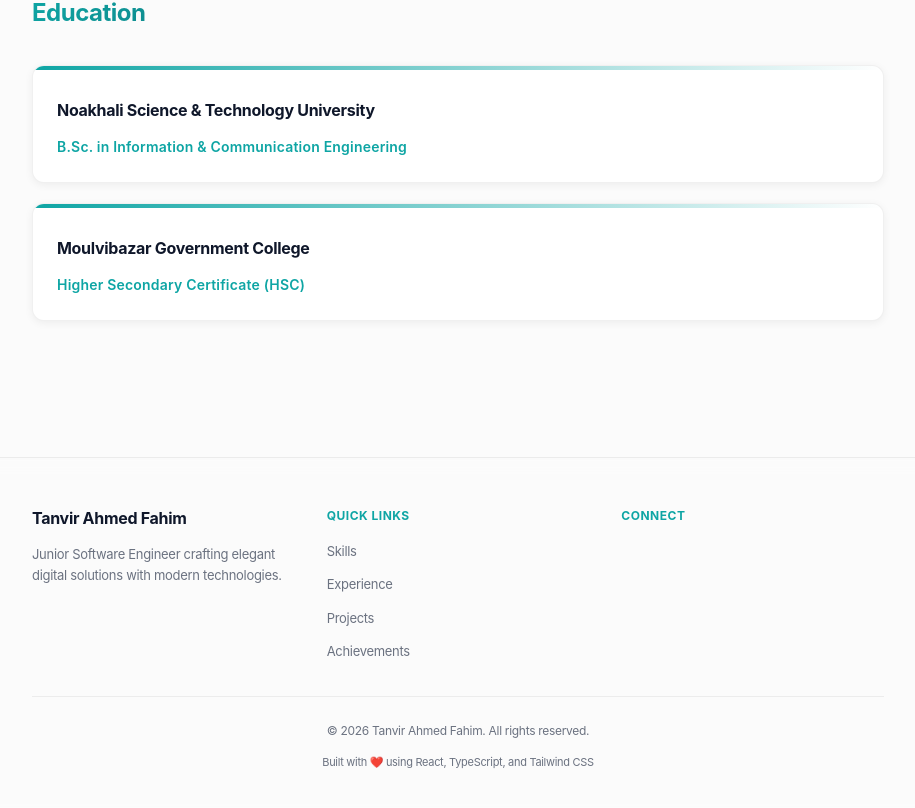
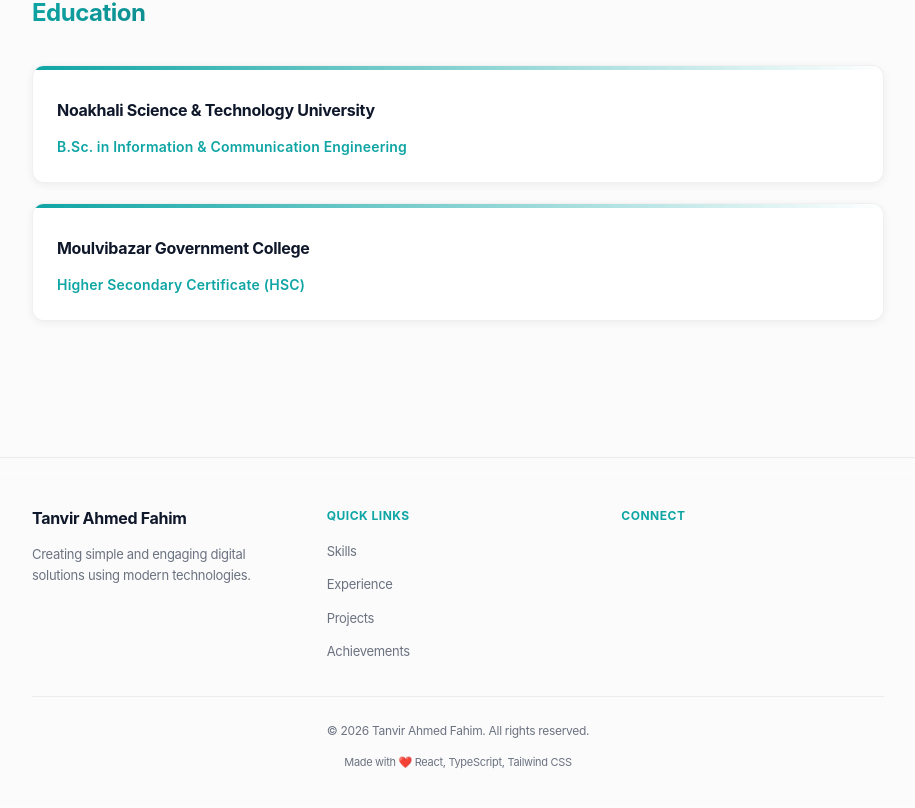
Before and after one commit to tfahim00/tfahim00.github.io, a React (Vite) app: page / in a window 1280 px wide. Shown: the part 2008-2816 px from the top of the page, without its empty margins (182-1097 px from the left). Built offline with nearby package versions, Linux system fonts and the light colour scheme; some icons are missing.

Commit message:
Added translation for footer

```diff
--- a/src/components/Footer.tsx
+++ b/src/components/Footer.tsx
@@ -1,5 +1,6 @@
 import { getThemeColors, getIsDark } from '../theme/colors'
 import { Icon } from '@iconify/react'
+import { t } from 'i18next'
 
 export default function Footer() {
   const isDark = getIsDark()
@@ -33,7 +34,7 @@
               margin: '0 0 12px 0',
               color: textColor
             }}>
-              Tanvir Ahmed Fahim
+              {t('header.name')}
             </h3>
             <p style={{
               fontSize: '13px',
@@ -41,7 +42,7 @@
               margin: 0,
               lineHeight: '1.6'
             }}>
-              Junior Software Engineer crafting elegant digital solutions with modern technologies.
+              {t('footer.bio')}
             </p>
           </div>
 
@@ -55,7 +56,7 @@
               margin: '0 0 12px 0',
               letterSpacing: '0.5px'
             }}>
-              Quick Links
+              {t('footer.quickLinks')}
             </h4>
             <ul style={{
               listStyle: 'none',
@@ -65,10 +66,10 @@
               flexDirection: 'column',
               gap: '8px'
             }}>
-              <li><a href="#skills" style={{ fontSize: '13px', color: mutedColor }}>Skills</a></li>
-              <li><a href="#experience" style={{ fontSize: '13px', color: mutedColor }}>Experience</a></li>
-              <li><a href="#projects" style={{ fontSize: '13px', color: mutedColor }}>Projects</a></li>
-              <li><a href="#achievements" style={{ fontSize: '13px', color: mutedColor }}>Achievements</a></li>
+              <li><a href="#skills" style={{ fontSize: '13px', color: mutedColor }}>{t('nav.skills')}</a></li>
+              <li><a href="#experience" style={{ fontSize: '13px', color: mutedColor }}>{t('nav.experience')}</a></li>
+              <li><a href="#projects" style={{ fontSize: '13px', color: mutedColor }}>{t('nav.projects')}</a></li>
+              <li><a href="#achievements" style={{ fontSize: '13px', color: mutedColor }}>{t('nav.achievements')}</a></li>
             </ul>
           </div>
 
@@ -82,7 +83,7 @@
               margin: '0 0 12px 0',
               letterSpacing: '0.5px'
             }}>
-              Connect
+              {t('footer.connect')}
             </h4>
             <div style={{
               display: 'flex',
@@ -123,13 +124,13 @@
             display: 'block',
             marginBottom: '8px'
           }}>
-            © {new Date().getFullYear()} Tanvir Ahmed Fahim. All rights reserved.
+            © {new Date().getFullYear()} {t('header.name')}. {t('footer.copyright')}
           </small>
           <small style={{
             color: mutedColor,
             fontSize: '11px'
           }}>
-            Built with ❤️ using React, TypeScript, and Tailwind CSS
+            {t('footer.madeWith')} ❤️ {t('footer.react')}, {t('footer.typescript')}, {t('footer.tailwind')}
           </small>
         </div>
       </div>
--- a/src/locales/bn.json
+++ b/src/locales/bn.json
@@ -2,7 +2,7 @@
   "header": {
     "name": "তানভীর আহমেদ ফাহিম",
     "title": "জুনিয়র সফটওয়্যার ইঞ্জিনিয়ার II — Annonlab",
-    "bio": "চ্যালেঞ্জিং সুযোগ খুঁজছি যেখানে আমার কোডিং এবং সমস্যা সমাধানের আবেগ উল্লেখযোগ্যভাবে অবদান রাখতে পারে। Laravel, Vue.js, Node.js এবং আধুনিক ওয়েব ডেভেলপমেন্টে অভিজ্ঞ।",
+    "bio": "চ্যালেঞ্জিং সুযোগ খুঁজছি যেখানে আমার কোডিং এবং সমস্যা সমাধানের আবেগ উল্লেখযোগ্যভাবে অবদান রাখতে পারে। আমি Laravel, Vue.js, Node.js এবং আধুনিক ওয়েব ডেভেলপমেন্টে অভিজ্ঞ।",
     "email": "tfahim00@gmail.com",
     "github": "গিটহাব",
     "linkedin": "লিংকডইন"
@@ -48,10 +48,13 @@
     "graduationYear": "স্নাতক বছর"
   },
   "footer": {
-    "copyright": "© ২০২৪ তানভীর আহমেদ ফাহিম। সমস্ত অধিকার সংরক্ষিত।",
+    "quickLinks": "দ্রুত লিংক",
+    "connect": "সংযোগ করুন",
+    "copyright": "সমস্ত অধিকার সংরক্ষিত।",
     "madeWith": "তৈরি করা হয়েছে",
     "react": "রিঅ্যাক্ট",
     "typescript": "টাইপস্ক্রিপ্ট",
-    "tailwind": "টেইলউইন্ড সিএসএস"
+    "tailwind": "টেইলউইন্ড সিএসএস",
+    "bio": "আধুনিক টেকনোলজি নিয়ে কাজ করে সহজ ও আকর্ষণীয় ডিজিটাল সমাধান তৈরি করছি।"
   }
 }
--- a/src/locales/en.json
+++ b/src/locales/en.json
@@ -48,10 +48,13 @@
     "graduationYear": "Graduation Year"
   },
   "footer": {
-    "copyright": "© 2024 Tanvir Ahmed Fahim. All rights reserved.",
+    "quickLinks": "Quick Links",
+    "connect": "Connect",
+    "copyright": "All rights reserved.",
     "madeWith": "Made with",
     "react": "React",
     "typescript": "TypeScript",
-    "tailwind": "Tailwind CSS"
+    "tailwind": "Tailwind CSS",
+    "bio": "Creating simple and engaging digital solutions using modern technologies."
   }
 }
```
